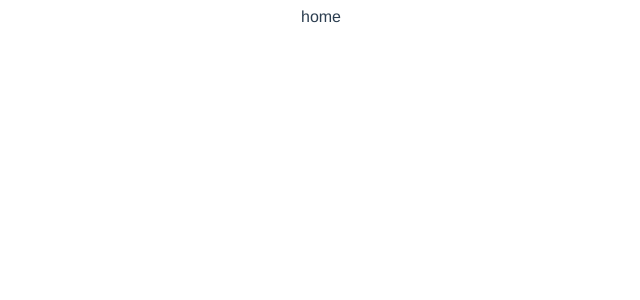
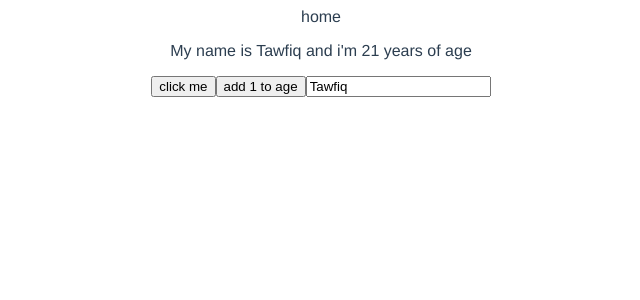
Before and after one commit to Tawfiq-Abu/crash_jobs, a Vue app: page / in a window 1280 px wide. Shown: the top 300 px of the page, without its empty margins (319-959 px from the left). Built offline with nearby package versions, Linux system fonts and the light colour scheme.

Commit message:
learnt about reactivit of refs in options api

```diff
--- a/src/views/Home.vue
+++ b/src/views/Home.vue
@@ -1,15 +1,35 @@
 <template>
   <div class="home">
     home
+    <p ref="p">My name is {{name}} and i'm {{age}} years of age</p>
+    <button @click="handleClick">click me</button>
+    <button @click="age++">add 1 to age</button>
+    <input type="text" v-model="name">
   </div>
 </template>
 
 <script>
+import { ref } from '@vue/reactivity'
 // @ is an alias to /src
 
 
 export default {
   name: 'Home',
+  setup(){
+    const p = ref(null)
+
+
+    const name =ref('Tawfiq')
+    const age = ref(21)
+
+
+    const handleClick = () =>{
+      console.log(p,p.value)
+      name.value= 'crash'
+    }
+
+    return { name,age,handleClick,p}
+  }
 
 }
 </script>
```
